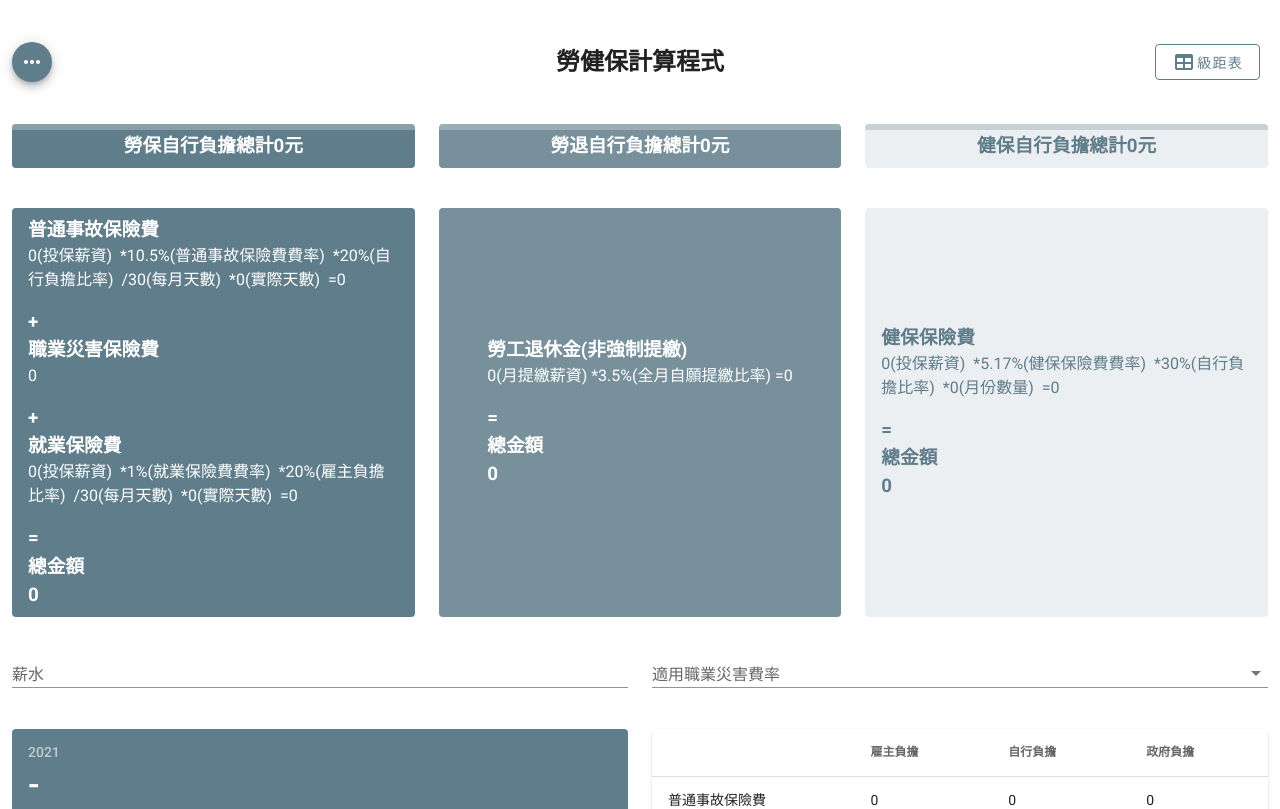
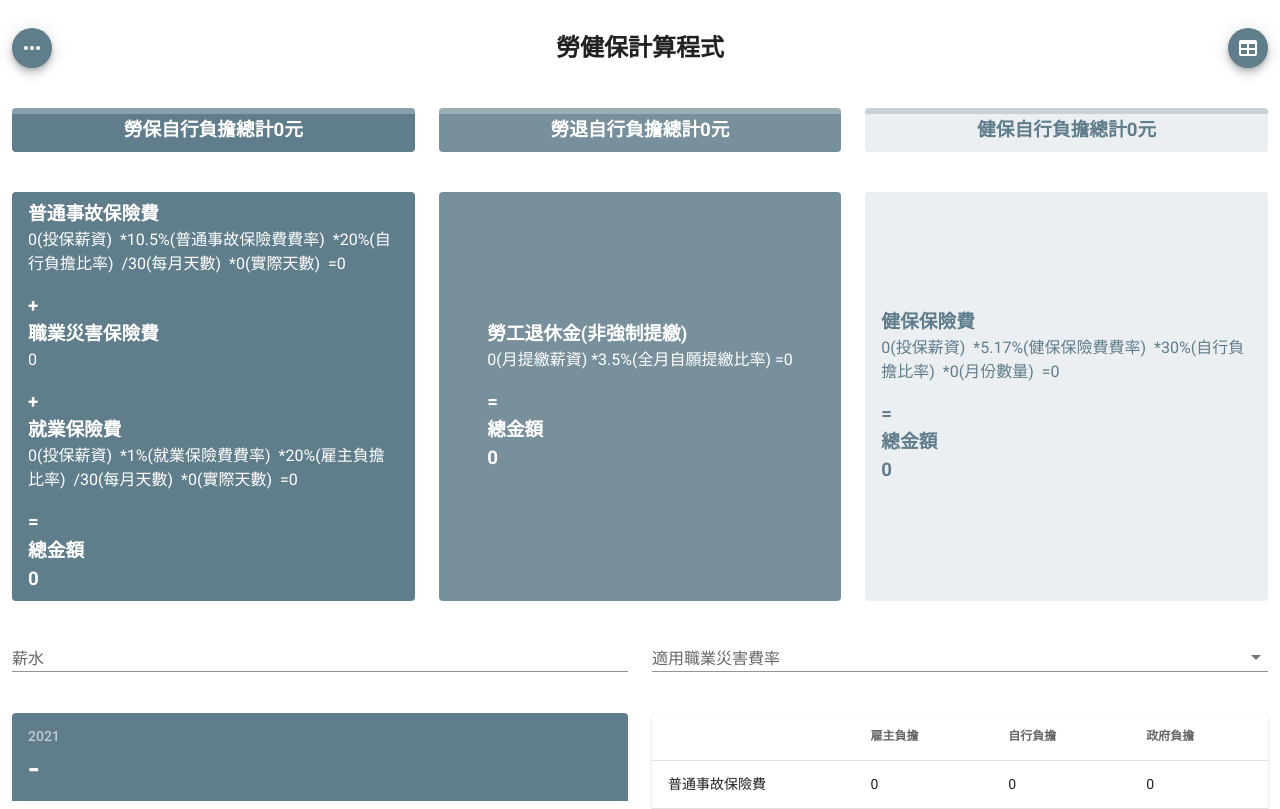
Before and after one commit to vincent87720/lhipcp, a Vue app: page / in a window 1280 px wide. Shown: the top 809 px of the page. Built offline with nearby package versions, Linux system fonts and the light colour scheme.

Commit message:
Modify: Let the range table display button support the display of health range table and pension range table;

```diff
--- a/src/App.vue
+++ b/src/App.vue
@@ -1,7 +1,7 @@
 <template>
   <v-app>
     <v-container fluid>
-      <v-row align="center" class="mt-3 mb-3">
+      <v-row align="center">
         <v-col
           class="d-flex justify-start order-1 order-md-0"
           cols="6"
@@ -12,6 +12,7 @@
             v-model="speedDialMode"
             direction="right"
             transition="slide-x-transition"
+            class="mt-4 mb-4"
           >
             <template v-slot:activator>
               <v-btn
@@ -74,18 +75,57 @@
           sm="6"
           md="4"
         >
-          <v-btn
-            color="blue-grey"
-            class="ma-2 white--text"
-            @click.stop="rangeSetDialog = true"
-            outlined
+          <v-speed-dial
+            v-model="tableSpeedDial"
+            direction="left"
+            transition="slide-x-reverse-transition"
+            class="mt-4 mb-4"
           >
-            <v-icon
+            <template v-slot:activator>
+              <v-btn
+                v-model="tableSpeedDial"
+                color="blue-grey"
+                dark
+                fab
+                small
+              >
+                <v-icon v-if="tableSpeedDial">
+                  mdi-close
+                </v-icon>
+                <v-icon v-else>
+                  mdi-table
+                </v-icon>
+              </v-btn>
+            </template>
+
+            <v-btn
+              color="blue-grey"
+              class="ma-2"
+              @click.stop="activeTableID = 0; activeTable = laborRangeSet; rangeSetDialog = true"
+              dark
+              small
             >
-              mdi-table
-            </v-icon>
-            級距表
-          </v-btn>
+              勞保
+            </v-btn>
+            <v-btn
+              color="blue-grey lighten-1"
+              class="ma-2"
+              @click.stop="activeTableID = 2; activeTable = healthRangeSet; rangeSetDialog = true"
+              dark
+              small
+            >
+              勞退
+            </v-btn>
+            <v-btn
+              color="blue-grey lighten-5"
+              class="ma-2 blue-grey--text"
+              @click.stop="activeTableID = 1; activeTable = pensionRangeSet; rangeSetDialog = true"
+              plain
+              small
+            >
+              健保
+            </v-btn>
+          </v-speed-dial>
         </v-col>
       </v-row>
 
@@ -341,7 +381,7 @@
     >
       <v-card>
         <v-card-title class="headline">
-          勞工保險投保薪資分級表
+          {{rageSetTable[activeTableID].title}}
         </v-card-title>
         <v-divider></v-divider>
         <v-card-text>
@@ -350,22 +390,22 @@
               <thead>
                 <tr>
                   <th class="text-left">
-                    投保薪資等級
+                    {{rageSetTable[activeTableID].col1}}
                   </th>
                   <th class="text-left">
-                    起始薪資
+                    {{rageSetTable[activeTableID].col2}}
                   </th>
                   <th class="text-left">
-                    結束薪資
+                    {{rageSetTable[activeTableID].col3}}
                   </th>
                   <th class="text-left">
-                    月投保薪資
+                    {{rageSetTable[activeTableID].col4}}
                   </th>
                 </tr>
               </thead>
               <tbody>
                 <tr
-                  v-for="item in laborRangeSet"
+                  v-for="item in activeTable"
                   :key="item.level"
                 >
                   <td>{{ item.level }}</td>
@@ -408,12 +448,15 @@ export default {
     rate: 0,//適用職業災害費率v-select欄位
     dates: [],//使用v-date-picker選取的原始日期
     speedDialMode: false,//開啟切換狀態群組的v-speed-dial狀態
+    tableSpeedDial: false,
     modeSwitch: false,//切換員工或雇主的v-switch
     stateChange:false,//切換是否有加退保的v-switch
     stateChangeInSameMonth: false,//切換是否同月加退保的v-switch
     rangeSetDialog:false,//開啟或關閉級距表的v-dialog
 
     fullMonth:true,
+    activeTable: null,
+    activeTableID:1,
     totalMonth:0,//使用v-date-picker選取的總月份數
     totalDate: 0,//使用v-date-picker選取的總天數
     laborSalaryLevel:{level: 0 ,rangeStart:  0,     rangeEnd: 0, premium: 0},
@@ -574,6 +617,32 @@ export default {
     ],
     items:[0.11,0.12,0.13,0.15,0.16,0.17,0.18,0.19,0.20,0.21,0.22,0.23,0.24,
             0.26,0.27,0.28,0.37,0.39,0.40,0.41,0.47,0.48,0.53,0.61,0.92,0.96],
+    rageSetTable:[
+      {
+        id:0,
+        title: '勞工保險投保薪資分級表',
+        col1:'投保薪資等級',
+        col2:'起始薪資',
+        col3:'結束薪資',
+        col4:'月投保薪資',
+      },
+      {
+        id:1,
+        title: '全民健康保險投保薪資分級表',
+        col1:'投保薪資等級',
+        col2:'起始薪資',
+        col3:'結束薪資',
+        col4:'月投保薪資',
+      },
+      {
+        id:2,
+        title: '勞工退休金提繳薪資分級表',
+        col1:'提繳薪資等級',
+        col2:'起始薪資',
+        col3:'結束薪資',
+        col4:'月提繳薪資',
+      },
+    ],
   }),
   methods:{
     checkLeapYear(year){
@@ -885,6 +954,6 @@ export default {
       this.healthPaymentCalculate();
       this.pensionPaymentCalculate();
     }
-  }
+  },
 };
 </script>
```
Also changed, not shown: 3 other files (tests, documents, lock files or other folders).
